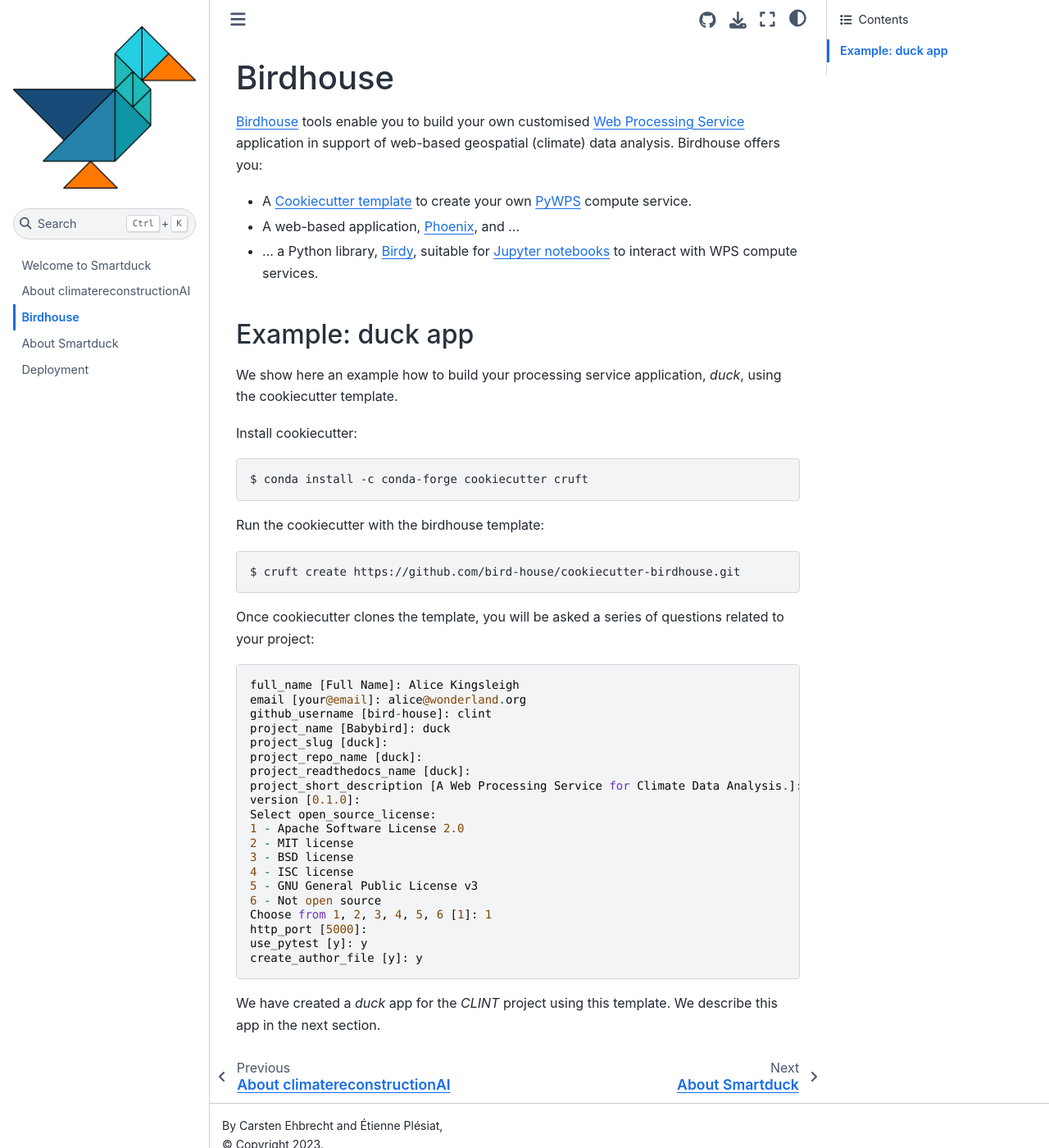
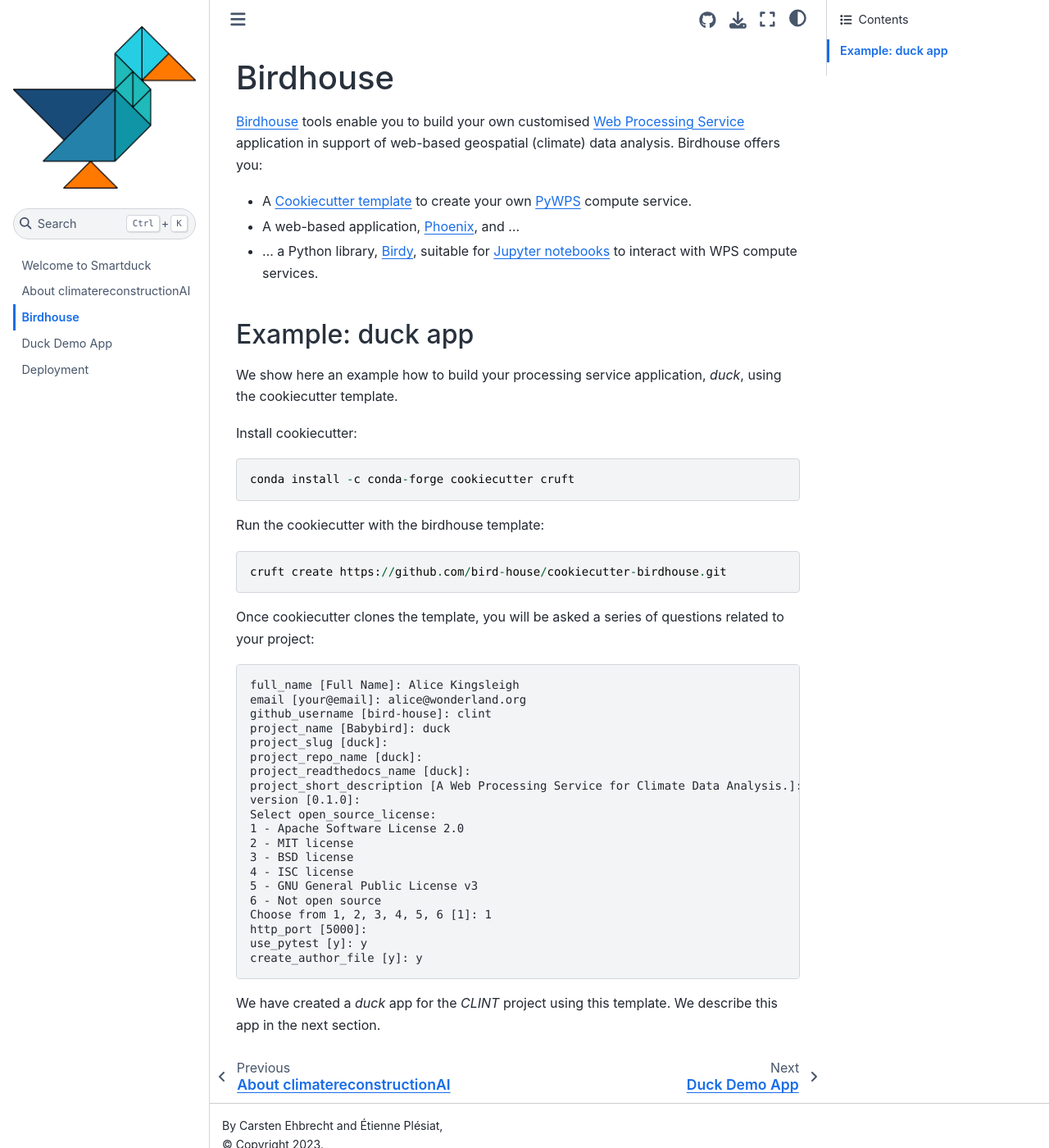
Before and after one commit to climateintelligence/smartduck-docs, a Jupyter Book: the page built from birdhouse.md, in a window 1280 px wide and 1400 px high. Shown: the whole window at 82% size. Built offline with Jupyter Book 1.0.4 settings and Sphinx 7.4.7 and the Sphinx Book theme 1.1.4, drawn with Linux system fonts in a browser that asks for light colours.

Commit message:
added duck section

````diff
--- a/_toc.yml
+++ b/_toc.yml
@@ -3,5 +3,5 @@
 chapters:
 - file: about-crai
 - file: birdhouse
-- file: about-smartduck
+- file: duck
 - file: deployment
--- a/about-smartduck.md
+++ /dev/null
@@ -1 +0,0 @@
-# About Smartduck
--- a/birdhouse.md
+++ b/birdhouse.md
@@ -15,16 +15,16 @@
 
 Install cookiecutter:
 ```
-$ conda install -c conda-forge cookiecutter cruft
+conda install -c conda-forge cookiecutter cruft
 ```
 
 Run the cookiecutter with the birdhouse template:
 ```
-$ cruft create https://github.com/bird-house/cookiecutter-birdhouse.git
+cruft create https://github.com/bird-house/cookiecutter-birdhouse.git
 ```
 
 Once cookiecutter clones the template, you will be asked a series of questions related to your project:
-```
+```console
 full_name [Full Name]: Alice Kingsleigh
 email [your@email]: alice@wonderland.org
 github_username [bird-house]: clint
--- a/environment.yml
+++ b/environment.yml
@@ -4,6 +4,7 @@
 dependencies:
 - pip
 - python>=3.7
+- sphinx
 - jupyter-book
 - matplotlib
 - numpy
````
Also changed, not shown: duck.md (added, +47 -0 lines).
